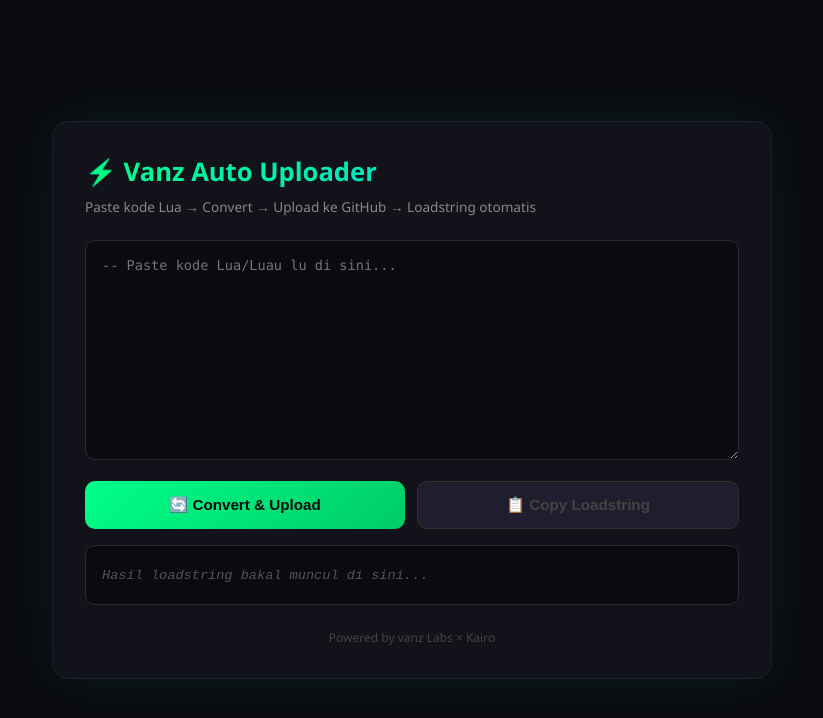
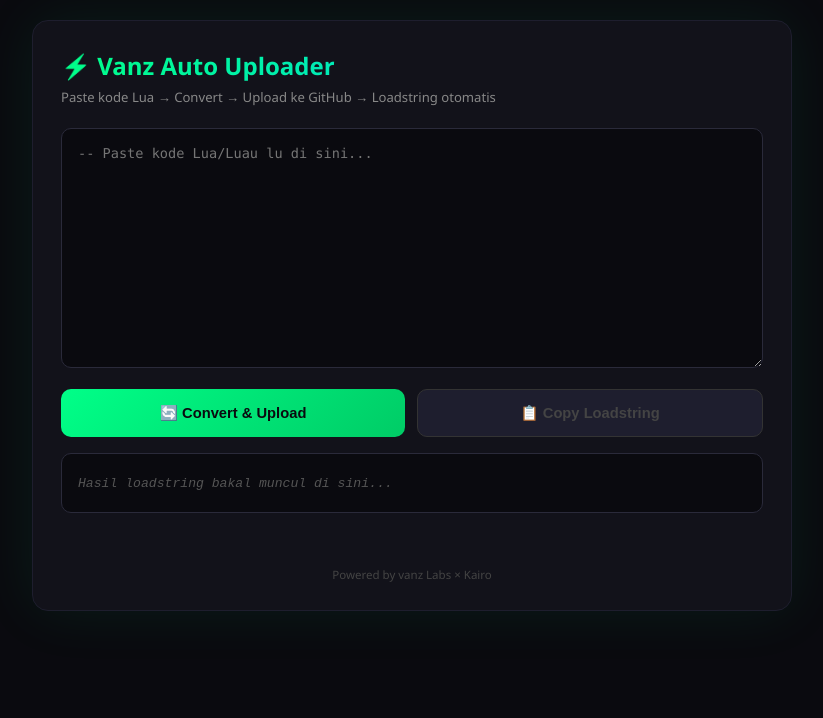
Before and after one commit to rahmadkn60-a11y/LOADGENEANJENG, a plain HTML site: page project/index.html in a window 1280 px wide. Shown: the whole page, without its empty margins (228-1051 px from the left). Drawn offline with Linux system fonts and the light colour scheme.

Commit message:
Update index.html

```diff
--- a/project/index.html
+++ b/project/index.html
@@ -3,7 +3,7 @@
 <head>
     <meta charset="UTF-8">
     <meta name="viewport" content="width=device-width, initial-scale=1.0">
-    <title>Vanz Auto Uploader — Lua to Loadstring</title>
+    <title>Vanz Auto Uploader</title>
     <style>
         * { margin: 0; padding: 0; box-sizing: border-box; }
         body {
@@ -11,35 +11,35 @@
             background: #0a0a0f;
             color: #e0e0e0;
             min-height: 100vh;
+            padding: 20px;
             display: flex;
             justify-content: center;
-            align-items: center;
-            padding: 20px;
+            align-items: flex-start;
         }
         .container {
             width: 100%;
-            max-width: 720px;
+            max-width: 760px;
             background: #12121a;
             border-radius: 16px;
-            padding: 32px;
+            padding: 28px;
+            border: 1px solid #1e1e2e;
             box-shadow: 0 0 60px rgba(0, 255, 136, 0.08);
-            border: 1px solid #1e1e2e;
         }
         h1 {
-            font-size: 1.6rem;
-            margin-bottom: 8px;
+            font-size: 1.5rem;
+            margin-bottom: 6px;
             background: linear-gradient(90deg, #00ff88, #00ccff);
             -webkit-background-clip: text;
             -webkit-text-fill-color: transparent;
         }
         .sub {
             color: #888;
-            font-size: 0.85rem;
-            margin-bottom: 24px;
+            font-size: 0.82rem;
+            margin-bottom: 22px;
         }
         textarea {
             width: 100%;
-            height: 220px;
+            height: 240px;
             background: #0a0a0f;
             border: 1px solid #2a2a3a;
             border-radius: 10px;
@@ -51,9 +51,8 @@
             outline: none;
             transition: border 0.2s;
         }
-        textarea:focus {
-            border-color: #00ff88;
-        }
+        textarea:focus { border-color: #00ff88; }
+
         .row {
             display: flex;
             gap: 12px;
@@ -65,7 +64,7 @@
             border: none;
             border-radius: 10px;
             font-weight: 600;
-            font-size: 0.95rem;
+            font-size: 0.92rem;
             cursor: pointer;
             transition: all 0.2s;
         }
@@ -90,6 +89,7 @@
             color: #444;
             cursor: not-allowed;
         }
+
         .output {
             margin-top: 16px;
             background: #0a0a0f;
@@ -97,7 +97,7 @@
             border-radius: 10px;
             padding: 16px;
             font-family: 'Fira Code', monospace;
-            font-size: 0.85rem;
+            font-size: 0.82rem;
             color: #00ff88;
             word-break: break-all;
             min-height: 60px;
@@ -108,18 +108,21 @@
             color: #555;
             font-style: italic;
         }
+
         .status {
             margin-top: 12px;
             font-size: 0.8rem;
             color: #888;
             text-align: center;
+            min-height: 18px;
         }
         .status.error { color: #ff5555; }
         .status.success { color: #00ff88; }
+
         .footer {
             margin-top: 24px;
             text-align: center;
-            font-size: 0.75rem;
+            font-size: 0.72rem;
             color: #444;
         }
     </style>
@@ -132,19 +135,22 @@
         <textarea id="inputCode" placeholder="-- Paste kode Lua/Luau lu di sini..."></textarea>
 
         <div class="row">
-            <button id="btnConvert">🔄 Convert & Upload</button>
+            <button id="btnConvert">🔄 Convert &amp; Upload</button>
             <button id="btnCopy" disabled>📋 Copy Loadstring</button>
         </div>
 
         <div class="output empty" id="output">Hasil loadstring bakal muncul di sini...</div>
         <div class="status" id="status"></div>
 
-        <div class="footer">
-            Powered by vanz Labs × Kairo
-        </div>
+        <div class="footer">Powered by vanz Labs × Kairo</div>
     </div>
 
     <script>
+        // ====== GANTI INI SETELAH DEPLOY ======
+        // Contoh: https://vanz-uploader.pages.dev
+        const WORKER_URL = 'https://vanz-uploader.pages.dev';
+        // =======================================
+
         const inputCode = document.getElementById('inputCode');
         const btnConvert = document.getElementById('btnConvert');
         const btnCopy = document.getElementById('btnCopy');
@@ -153,13 +159,10 @@
 
         let currentLoadstring = '';
 
-        // Ganti URL ini dengan URL Worker lu setelah deploy
-        const WORKER_URL = 'https://YOUR_WORKER_NAME.YOUR_SUBDOMAIN.workers.dev';
-
         btnConvert.addEventListener('click', async () => {
             const code = inputCode.value.trim();
             if (!code) {
-                setStatus('Kode masih kosong, bro. Paste dulu.', 'error');
+                setStatus('Kode masih kosong, bro.', 'error');
                 return;
             }
 
@@ -202,7 +205,7 @@
             if (!currentLoadstring) return;
             try {
                 await navigator.clipboard.writeText(currentLoadstring);
-                setStatus('📋 Loadstring udah di-copy ke clipboard!', 'success');
+                setStatus('📋 Loadstring udah di-copy!', 'success');
                 btnCopy.textContent = '✅ Copied!';
                 setTimeout(() => { btnCopy.textContent = '📋 Copy Loadstring'; }, 2000);
             } catch (err) {
```
